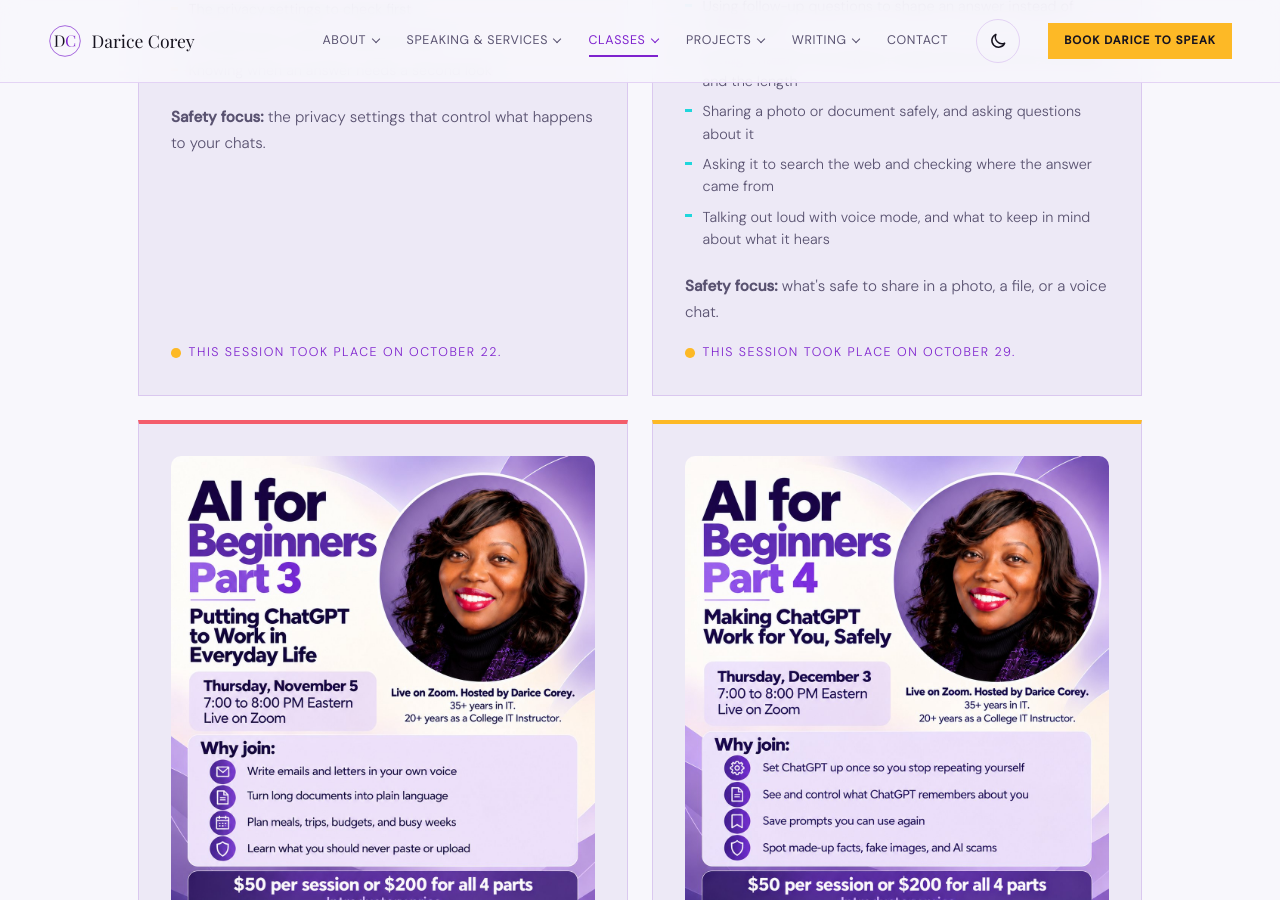
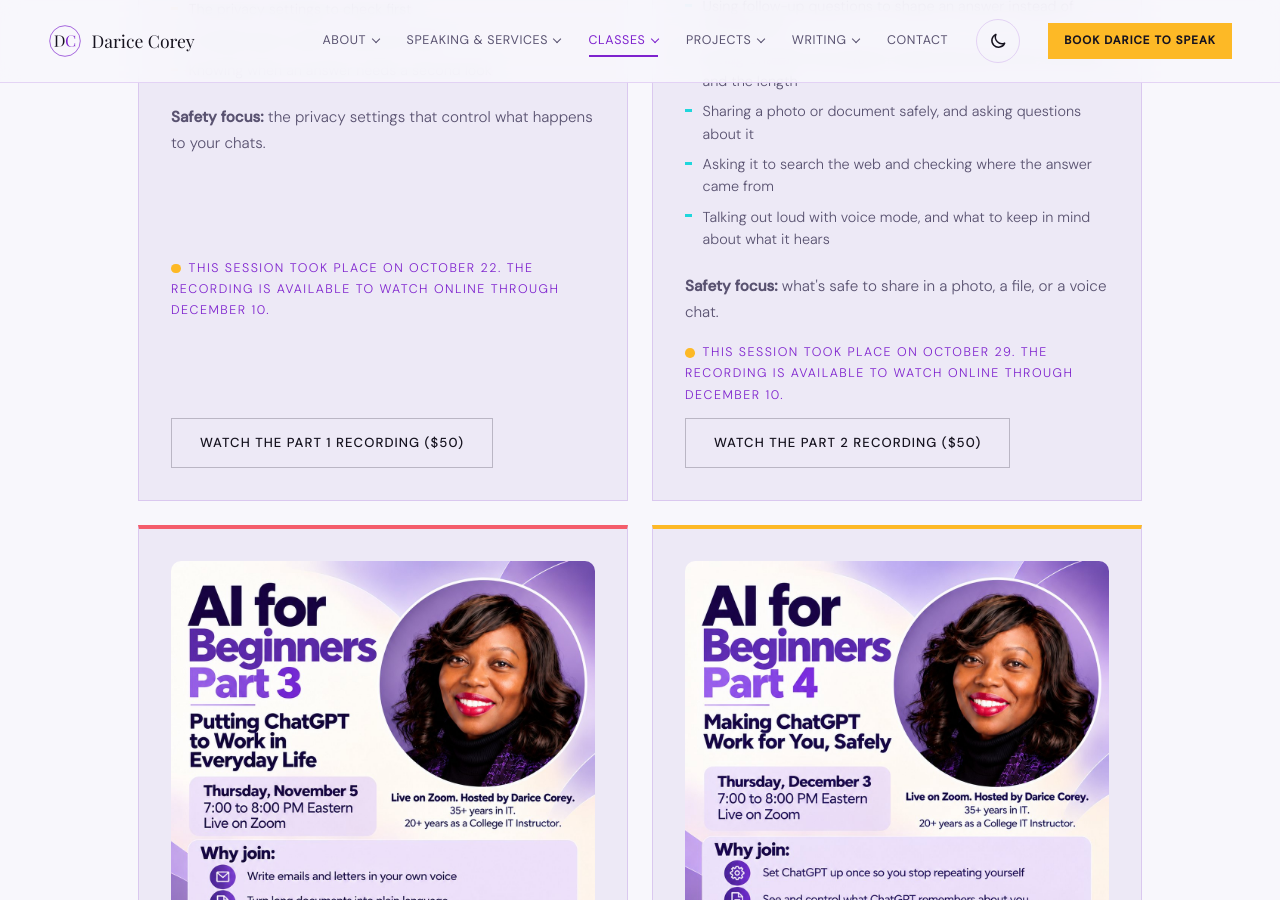
Before and after one commit to dcoreyrasm/dcoreyrasm.github.io, a Jekyll site: the page built from ai-for-beginners.html, in a window 1280 px wide and 900 px high, scrolled down 2570 px. Built offline with Jekyll 4.4.1, drawn with Linux system fonts in a browser that asks for light colours; some web fonts are replaced.

Commit message:
Sell Part 1 and Part 2 recordings with access through Dec 10
Co-Authored-By: Claude Opus 5.5 <noreply@anthropic.com>
Claude-Session: https://claude.ai/code/session_012t3srzQubtEz7x7L4EZNvn

```diff
--- a/ai-for-beginners.html
+++ b/ai-for-beginners.html
@@ -91,7 +91,8 @@
               <li>Knowing when an answer needs a second look</li>
             </ul>
             <p style="margin:0 0 1rem;"><strong>Safety focus:</strong> the privacy settings that control what happens to your chats.</p>
-            <p class="class-tag" style="margin-top:auto;margin-bottom:0 !important;">This session took place on October 22.</p>
+            <p class="class-tag" style="margin-top:auto;margin-bottom:.75rem !important;">This session took place on October 22. The recording is available to watch online through December 10.</p>
+            <a href="https://buy.stripe.com/3cI14oaNpdh9aCub5j6J20g" class="btn-ghost" target="_blank" rel="noopener">Watch the Part 1 Recording ($50)</a>
           </div>
           <div class="service-card">
             <img src="/images/events/ai-for-beginners-part-2.jpg" alt="AI for Beginners, Part 2: Having a Real Conversation with ChatGPT. Thursday, October 29, 7:00 to 8:00 PM Eastern, live on Zoom. Hosted by Darice Corey. $50 per session or $200 for all 4 parts, introductory price." width="1122" height="1402" loading="lazy" style="width:100%;height:auto;border-radius:10px;margin-bottom:1.25rem;" />
@@ -105,7 +106,8 @@
               <li>Talking out loud with voice mode, and what to keep in mind about what it hears</li>
             </ul>
             <p style="margin:0 0 1rem;"><strong>Safety focus:</strong> what's safe to share in a photo, a file, or a voice chat.</p>
-            <p class="class-tag" style="margin-top:auto;margin-bottom:0 !important;">This session took place on October 29.</p>
+            <p class="class-tag" style="margin-top:auto;margin-bottom:.75rem !important;">This session took place on October 29. The recording is available to watch online through December 10.</p>
+            <a href="https://buy.stripe.com/4gMcN66x9gtlh0SgpD6J20h" class="btn-ghost" target="_blank" rel="noopener">Watch the Part 2 Recording ($50)</a>
           </div>
           <div class="service-card">
             <img src="/images/events/ai-for-beginners-part-3.jpg" alt="AI for Beginners, Part 3: Putting ChatGPT to Work in Everyday Life. Thursday, November 5, 7:00 to 8:00 PM Eastern, live on Zoom. Hosted by Darice Corey. $50 per session or $200 for all 4 parts, introductory price." width="1122" height="1402" loading="lazy" style="width:100%;height:auto;border-radius:10px;margin-bottom:1.25rem;" />
```
Also changed, not shown: ai-for-beginners-thank-you.html (+12 -1 lines).
